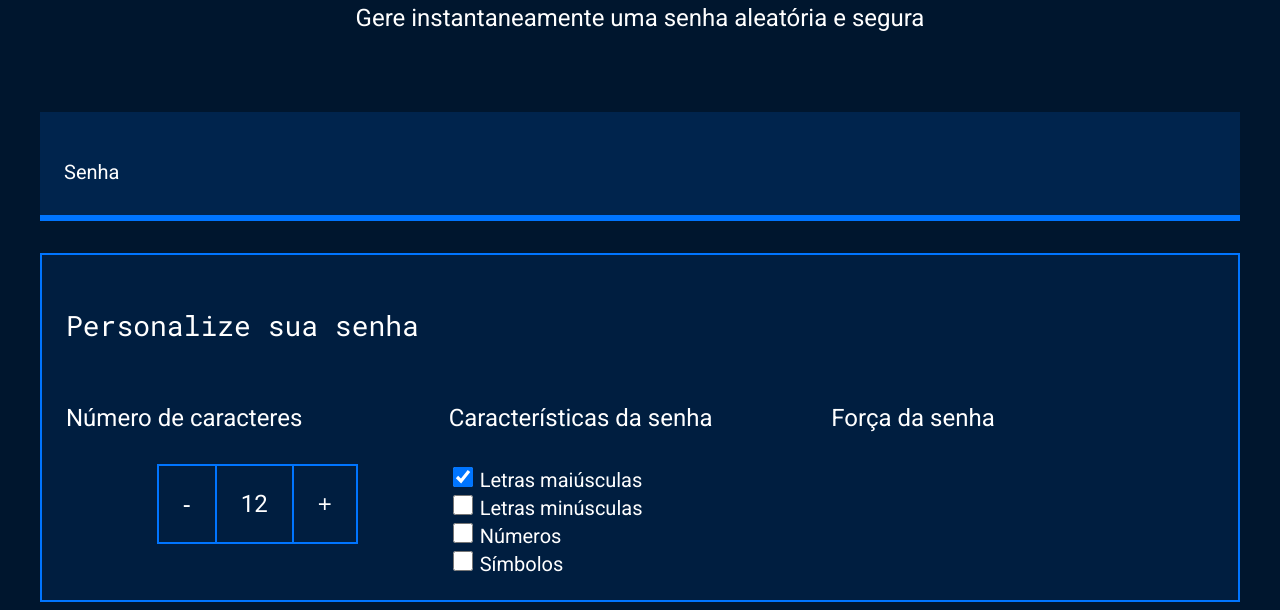
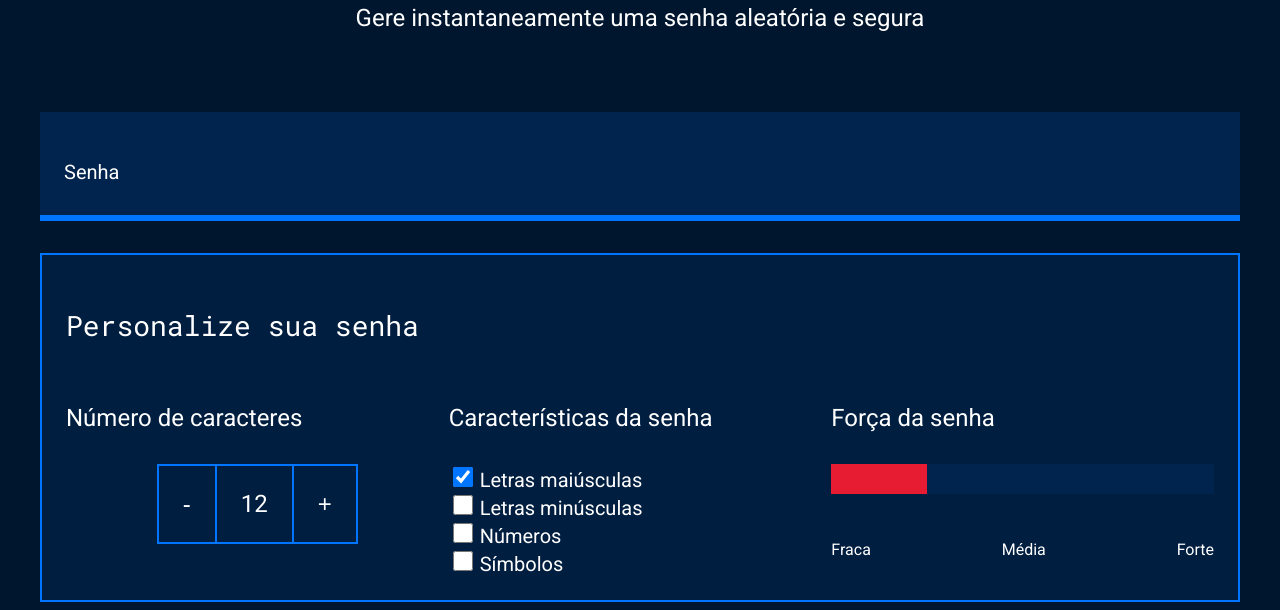
Before and after one commit to Brunop77/js-senhas-seguras3A, a plain HTML site: page index.html in a window 1280 px wide. Shown: the part 214-824 px from the top of the page. Drawn offline with Linux system fonts and the light colour scheme.

Commit message:
Add files via upload

```diff
--- a/index.html
+++ b/index.html
@@ -51,7 +51,13 @@
                 </div>
                 <div class="parametro-senha">
                     <h4 class="parametro-senha__titulo">Força da senha</h4>
-                                              </div>
+                    <div class="barra"></div>
+                    <div class="forca fraca"></div>
+                    <div class="parametro-senha-textos">
+                        <p>Fraca</p>
+                        <p>Média</p>
+                        <p>Forte</p>
+                </div>
                 </div>
             </div>
         </div>
--- a/style.css
+++ b/style.css
@@ -114,7 +114,32 @@ label{
     height: 20px;
     cursor: pointer;
 }
-
+.barra{
+    background-color: var(--fundo-senha);
+    height: 30px;
+    width: 100%;
+}
+.forca{
+    height: 30px;
+    position: relative;
+    bottom: 30px;
+}
+.fraca{
+    width: 25%;
+    background-color: #E71B32;
+}
+.media{
+    background-color: #FAF408;
+    width: 50%;
+}
+.forte{
+    background-color: #00FF85;
+    width: 100%;
+}
+.parametro-senha-textos {
+    display: flex;
+    justify-content: space-between;
+}
 
 @media screen and (min-width: 768px) {
     .parametro-coluna__senha {
```
